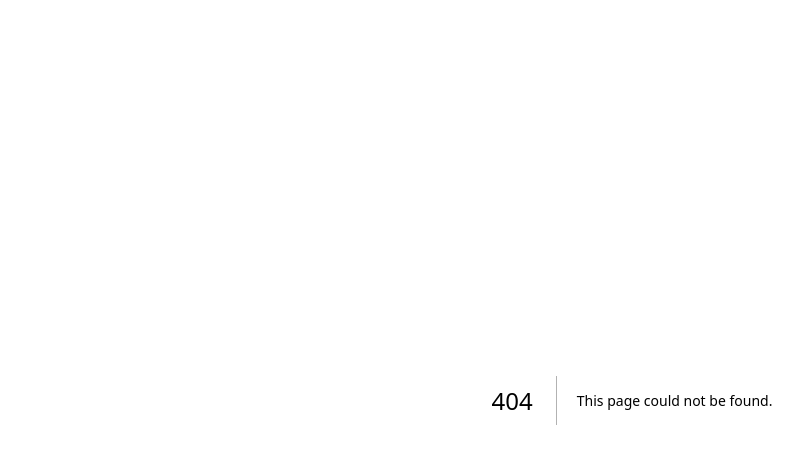
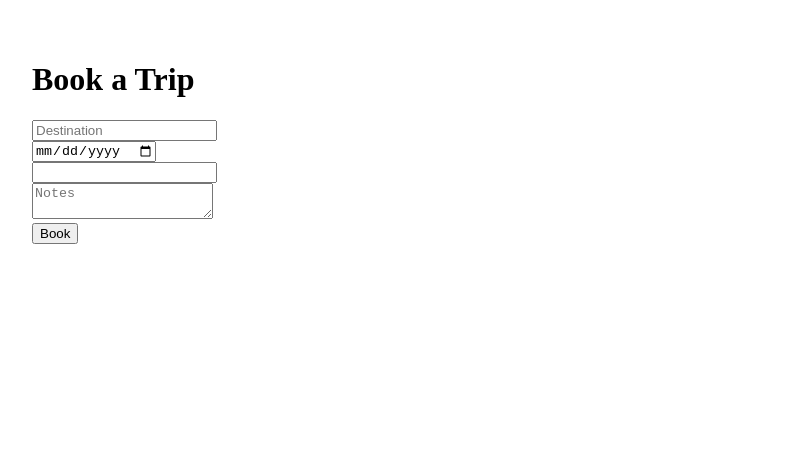
Before and after one commit to cejoji/cejoji-frontend, a Next.js app: page /book in a window 1280 px wide. Before the commit this address had no page. Shown: the top 464 px of the page, without its empty margins (8-811 px from the left). Built offline with nearby package versions, Linux system fonts and the light colour scheme.

Commit message:
Add files via upload

```diff
--- /dev/null
+++ b/pages/book.js
@@ -0,0 +1,41 @@
+import { useState } from 'react';
+
+export default function Book() {
+  const [form, setForm] = useState({ destination: '', date: '', guests: 1, notes: '' });
+  const [message, setMessage] = useState('');
+
+  const handleChange = e => setForm({ ...form, [e.target.name]: e.target.value });
+
+  const handleSubmit = async e => {
+    e.preventDefault();
+    const token = localStorage.getItem('token');
+    try {
+      const res = await fetch('https://cejoji-backend.onrender.com/api/bookings', {
+        method: 'POST',
+        headers: {
+          'Content-Type': 'application/json',
+          'Authorization': `Bearer ${token}`
+        },
+        body: JSON.stringify(form)
+      });
+      if (!res.ok) throw new Error();
+      setMessage('Booking successful!');
+    } catch {
+      setMessage('Booking failed.');
+    }
+  };
+
+  return (
+    <main style={{ padding: '2rem' }}>
+      <h1>Book a Trip</h1>
+      <form onSubmit={handleSubmit}>
+        <input name="destination" onChange={handleChange} placeholder="Destination" required /><br />
+        <input type="date" name="date" onChange={handleChange} required /><br />
+        <input type="number" name="guests" min="1" onChange={handleChange} required /><br />
+        <textarea name="notes" onChange={handleChange} placeholder="Notes" /><br />
+        <button type="submit">Book</button>
+      </form>
+      <p>{message}</p>
+    </main>
+  );
+}
```
Also changed, not shown: pages/index.js (added, +8 -0 lines), pages/profile.js (added, +42 -0 lines).
